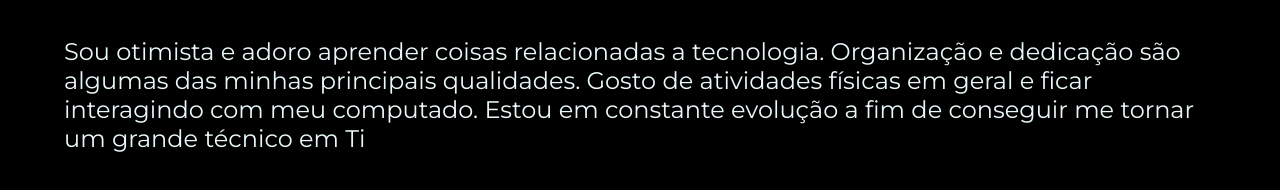
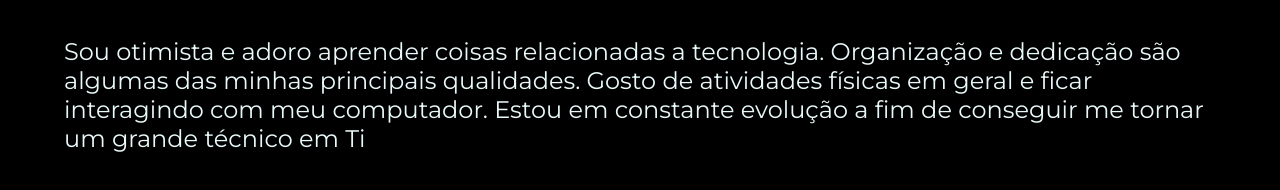
Before and after one commit to AmonRaNeves/apresentacaoportifolio, a plain HTML site: page about.html in a window 1280 px wide. Shown: the part 929-1119 px from the top of the page. Drawn offline with nearby package versions, Linux system fonts and the light colour scheme.

Commit message:
correção

```diff
--- a/about.html
+++ b/about.html
@@ -17,7 +17,7 @@
     <main class="apresentacao">
         <section class="apresentacao__conteudo">
             <h1 class="apresentacao__conteudo__titulo">Sobre mim</h1>
-            <p class="apresentacao__conteudo__texto">Sou otimista e adoro aprender coisas relacionadas a tecnologia. Organização e dedicação são algumas das minhas principais qualidades. Gosto de atividades físicas em geral e ficar interagindo com meu computado. Estou em constante evolução a fim de conseguir me tornar um grande técnico em Ti</p>
+            <p class="apresentacao__conteudo__texto">Sou otimista e adoro aprender coisas relacionadas a tecnologia. Organização e dedicação são algumas das minhas principais qualidades. Gosto de atividades físicas em geral e ficar interagindo com meu computador. Estou em constante evolução a fim de conseguir me tornar um grande técnico em Ti</p>
             <p class="apresentacao__conteudo__texto">Ingressar no mercado de trabalho através de uma oportunidade de estágio na área de ciência da computação e afins 👨‍💻</p>
         </section>
         <img class="apresentacao__imagem" src = "Img/imagem.png" alt="Foto do Amon-Rá de fone">
```
